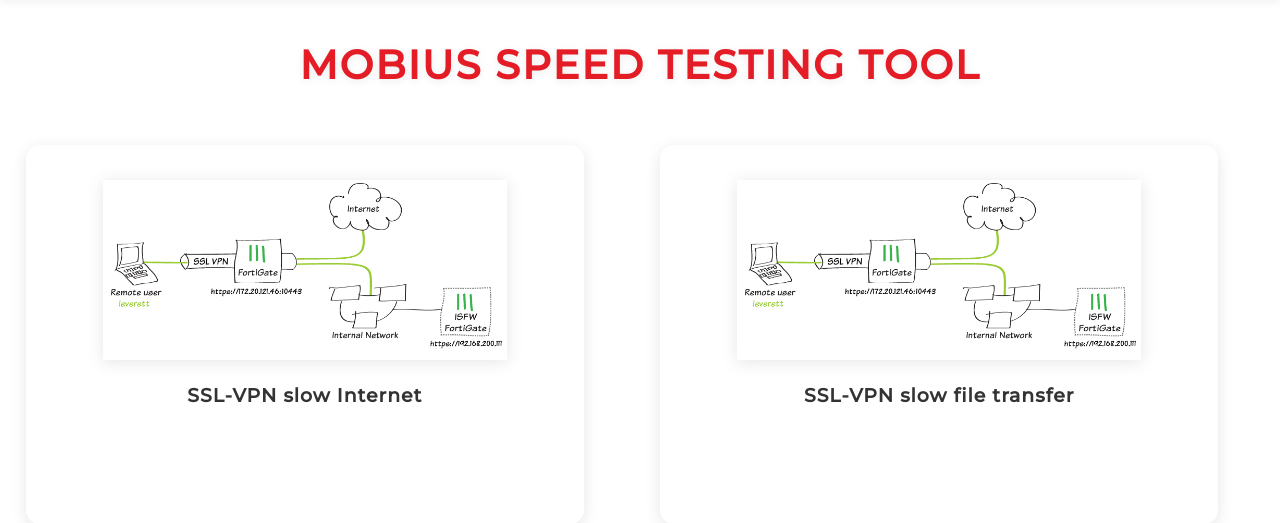
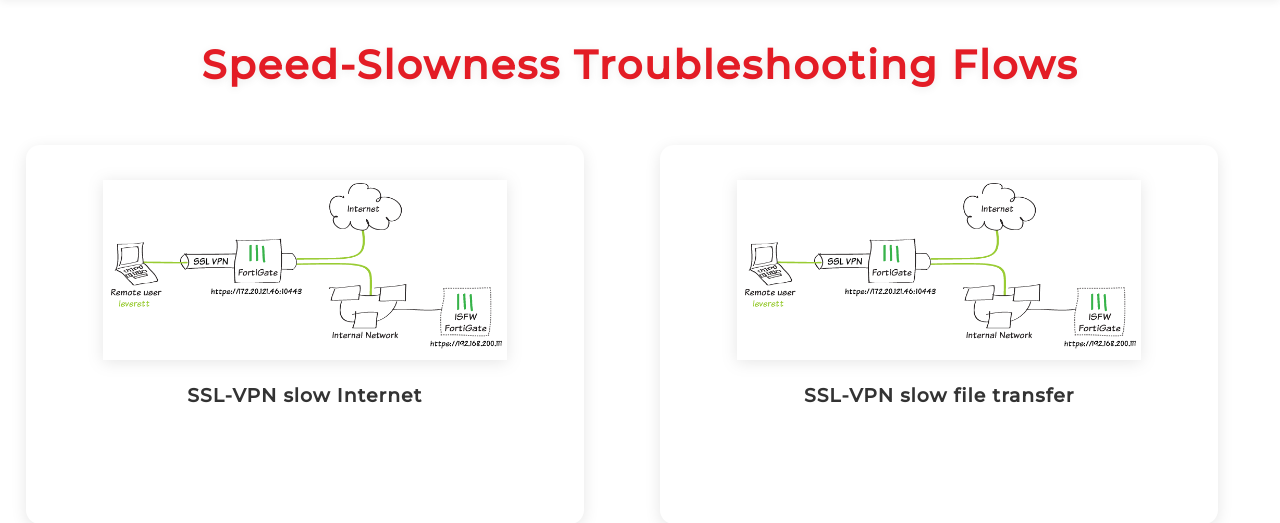
Before and after one commit to jas21068/main_speed_page, a Flask app: page / in a window 1280 px wide. Shown: the part 65-588 px from the top of the page. Run offline with Flask 3, Linux system fonts and the light colour scheme.

Commit message:
Update page title and header for troubleshooting flows

```diff
--- a/templates/index.html
+++ b/templates/index.html
@@ -4,7 +4,7 @@
 <head>
     <meta charset="UTF-8">
     <meta name="viewport" content="width=device-width, initial-scale=1.0">
-    <title>Slow Speed Troubleshooting Assistant</title>
+    <title>Speed-Slowness Troubleshooting Flows</title>
     <link href="https://fonts.googleapis.com/css2?family=Montserrat:wght@400;500&display=swap" rel="stylesheet">
     <link rel="icon" type="image/png" href="{{ url_for('static', filename='favicon.png') }}">
     <style>
@@ -317,7 +317,7 @@
             </div>
         </div>
     </nav>
-    <h1 class="heading"><b>MOBIUS SPEED TESTING TOOL</b></h1>
+    <h1 class="heading"><b>Speed-Slowness Troubleshooting Flows</b></h1>
     <main class="container" aria-label="Speed test options">
         <div class="block" tabindex="0" role="button" aria-label="SSL-VPN slow Internet" onclick="window.open('https://vista.fortinet.com/mobius/ssl-internet/', '_blank')">
             <img src="{{ url_for('static', filename='images/ssl_vpn.png') }}" alt="SSL-VPN slow Internet">
```
